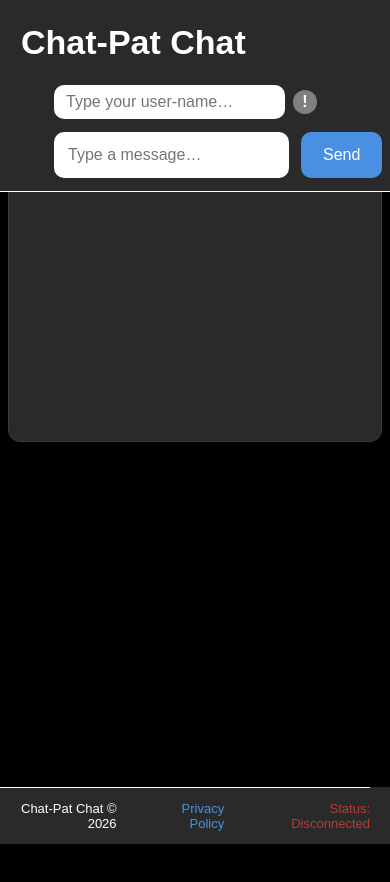
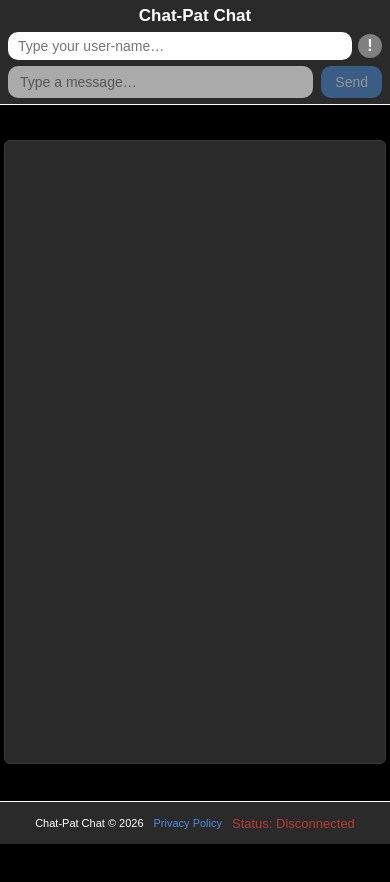
Before and after one commit to pacopacev/wsChat, a website: page chat.html in a window 390 px wide. After the commit the page ends 844 px from the top, so only its background shows below. Drawn offline with Linux system fonts and the light colour scheme.

Commit message:
ui fix Ai

```diff
--- a/chat.html
+++ b/chat.html
@@ -3,79 +3,217 @@
 
 <head>
     <meta charset="UTF-8">
-    <link rel="icon" href="public/chat_pat.jpg" type="image/jpeg" sizes="32x32">
+    <meta name="viewport" content="width=device-width, initial-scale=1.0">
+    <link rel="icon" href="public/favicon-64x64.png" type="image/png" sizes="64x64">
+
     <title>Chat-Pat Chat</title>
 
     <style>
+        /* --- RESET & BASE --- */
+        * {
+            box-sizing: border-box;
+        }
+
+        html,
         body {
-            /* margin: 0; */
+            height: 100%;
+            margin: 0;
+            overflow: hidden;
+            /* ← prevents page scrolling, chat scrolls inside */
             background: #000000;
             font-family: Arial, sans-serif;
-            /* display: flex; */
-            flex-direction: column;
-            height: 100vh;
             color: #fff;
         }
 
-        /* --- The Fixed Header --- */
+        /* --- FIXED HEADER --- */
         .fixed-header {
             position: fixed;
-            /* Locks it to the viewport */
             top: 0;
-            /* Sticks it to the very top edge */
             left: 0;
-            /* Sticks it to the very left edge */
             width: 100%;
-            /* Makes it span the full width of the screen */
             z-index: 1000;
-            /* Ensures it always sits ON TOP of other content */
-
-            /* Optional: Add a background and shadow so text doesn't bleed through */
             background-color: #2a2a2a;
-            /* box-shadow: 0 2px 10px rgba(0, 0, 0, 0.1); */
-            padding-right: 20px;
-
-            /* Optional: Flexbox to arrange your logo/menu horizontally */
-            /* display: flex; */
+            border-bottom: 1px solid #fff;
+            padding: 8px 20px;
+            display: flex;
             justify-content: space-between;
             align-items: center;
-            border-bottom: 1px solid #fff;
+            flex-wrap: wrap;
+            gap: 8px 16px;
+            min-height: 70px;
+            /* gives a predictable height for main-content top offset */
         }
 
-        /* --- The Content Below (CRUCIAL) --- */
-        .main-content {
-             max-width: 1120px;
-            margin: 40px auto;
-            background: #2a2a2a;
-            padding: 100px 60px;
-            border-radius: 12px;
-            box-shadow: 0 10px 30px rgba(0, 0, 0, 0.6);
-            border: 1px solid #3a3a3a;
-
-            /* height: 100vh; */
-        }
-
-
-
-
         .title {
-            text-align: flex-start;
-            padding-left: 21px;
+            flex: 0 0 auto;
+            padding-left: 0;
             margin: 0;
             font-size: 17px;
         }
 
-        /* Chat container */
+        .title h1 {
+            margin: 0;
+            font-size: 20px;
+        }
+
+        /* header right side: user-name + input-bar */
+        .header-controls {
+            display: flex;
+            align-items: center;
+            gap: 12px;
+            flex-wrap: wrap;
+            flex: 1 1 auto;
+            justify-content: flex-end;
+        }
+
+        #input-user {
+            display: inline-flex;
+            align-items: center;
+            gap: 6px;
+            padding: 0;
+            background: transparent;
+        }
+
+        #user-name {
+            padding: 8px 12px;
+            border-radius: 10px;
+            border: none;
+            font-size: 16px;
+            background: #fff;
+            color: #000;
+            width: 150px;
+        }
+
+        .indicator {
+            width: 24px;
+            height: 24px;
+            border-radius: 50%;
+            background-color: gray;
+            color: white;
+            font-weight: bold;
+            font-size: 16px;
+            text-align: center;
+            line-height: 24px;
+            cursor: help;
+            flex-shrink: 0;
+            transition: background-color 0.2s;
+        }
+
+        .indicator:hover::after {
+            content: attr(data-tooltip);
+            position: absolute;
+            background: #333;
+            color: #fff;
+            padding: 6px 10px;
+            border-radius: 4px;
+            font-size: 14px;
+            white-space: nowrap;
+            top: -30px;
+            left: 50%;
+            transform: translateX(-50%);
+            z-index: 10;
+        }
+
+        #input-bar {
+            display: flex;
+            align-items: center;
+            gap: 8px;
+            padding: 0;
+            background: transparent;
+        }
+
+        #msg {
+            padding: 10px 14px;
+            border-radius: 10px;
+            border: none;
+            font-size: 16px;
+            background: #fff;
+            color: #000;
+            width: 220px;
+        }
+
+        #send {
+            padding: 10px 20px;
+            border: none;
+            border-radius: 10px;
+            background: #4a90e2;
+            color: #fff;
+            font-size: 16px;
+            cursor: pointer;
+            white-space: nowrap;
+        }
+
+        #send:hover {
+            background: #357ac8;
+        }
+
+        #send:disabled {
+            opacity: 0.5;
+            cursor: not-allowed;
+        }
+
+        #msg:disabled {
+            opacity: 0.6;
+            cursor: not-allowed;
+        }
+
+        /* --- MAIN CONTENT (fills space between header and footer) --- */
+        .main-content {
+            position: fixed;
+            top: 76px;
+            bottom: 56px;
+            left: 50%;
+            transform: translateX(-50%);
+            max-width: 1120px;
+            width: calc(100% - 32px);
+            background: #2a2a2a;
+            border-radius: 12px;
+            border: 1px solid #3a3a3a;
+            overflow: hidden;
+            display: flex;
+            flex-direction: column;
+            box-shadow: 0 10px 30px rgba(0, 0, 0, 0.6);
+            min-height: 0;
+        }
+
+        .chat {
+            flex: 1 1 auto;
+            min-height: 0;
+            height: 100%;
+        }
+
+        /* --- SCROLLABLE CHAT --- */
         #chat {
-            flex: 1;
+            height: 100%;
             overflow-y: auto;
-            padding: 100px;
+            padding: 24px 32px;
             display: flex;
             flex-direction: column;
             gap: 10px;
+            scroll-behavior: smooth;
+            min-height: 0;
         }
 
-        /* Message bubbles */
+        /* custom scrollbar */
+        #chat::-webkit-scrollbar {
+            width: 6px;
+        }
+
+        #chat::-webkit-scrollbar-track {
+            background: #1e1e1e;
+            border-radius: 8px;
+        }
+
+        #chat::-webkit-scrollbar-thumb {
+            background: #555;
+            border-radius: 8px;
+        }
+
+        #chat::-webkit-scrollbar-thumb:hover {
+            background: #777;
+        }
+
+        /* --- MESSAGE BUBBLES (unchanged) --- */
         .msg {
             max-width: 70%;
             padding: 10px 14px;
@@ -97,16 +235,7 @@
             color: #fff;
         }
 
-        /* .user {
-            padding: 10px 14px;
-            border-radius: 12px;
-            align-self: flex-start;
-            background: #3a3a3a;
-            color: #fff;
-        } */
-
         .system-connected {
-
             color: #4caf50;
             align-self: flex-end;
             font-size: 13px;
@@ -114,7 +243,6 @@
         }
 
         .system-disconnected {
-
             color: #f44336;
             align-self: flex-end;
             font-size: 13px;
@@ -122,145 +250,153 @@
         }
 
         .system-connected1 {
-
             color: #4caf50;
-
             font-size: 13px;
             opacity: 0.7;
         }
 
         .system-disconnected1 {
-
             color: #f44336;
-
             font-size: 13px;
             opacity: 0.7;
         }
 
-        /* Input bar */
-        #input-bar {
-            display: flex;
-            padding-top: 13px;
-            padding-bottom: 13px;
-            padding-left: 54px;
-            padding-right: 23px;
-            background: #2a2a2a;
-            /* border-top: 1px solid #444; */
-        }
-
-        #input-user {
-            position: relative;
-            display: inline-flex;
-            padding-left: 54px;
-
-            background: #2a2a2a;
-            /* border-top: 1px solid #444; */
-            align-items: center;
-        }
-
-        #msg {
-            flex: 1;
-            padding: 14px;
-            border-radius: 10px;
-            border: none;
-            font-size: 16px;
-            background: #fff;
-            color: #000;
-        }
-
-        #user-name {
-            padding: 8px 12px;
-            border-radius: 10px;
-            border: none;
-            font-size: 16px;
-            background: #fff;
-            color: #000;
-        }
-
-        .indicator {
-            /* hidden by default */
-            margin-left: 8px;
-            width: 24px;
-            height: 24px;
-            border-radius: 50%;
-            background-color: gray;
-            color: white;
-            font-weight: bold;
-            font-size: 16px;
-            text-align: center;
-            line-height: 24px;
-            cursor: help;
-            transition: background-color 0.2s;
-        }
-
-        .indicator:hover::after {
-            content: attr(data-tooltip);
-            position: absolute;
-            background: #333;
-            color: #fff;
-            padding: 6px 10px;
-            border-radius: 4px;
-            font-size: 14px;
-            white-space: nowrap;
-            top: -30px;
-            left: 50%;
-            transform: translateX(-50%);
-            z-index: 10;
-        }
-
-        #send {
-            margin-left: 12px;
-            padding: 14px 22px;
-            border: none;
-            border-radius: 10px;
-            background: #4a90e2;
-            color: #fff;
-            font-size: 16px;
-            cursor: pointer;
-        }
-
-        #send:hover {
-            background: #357ac8;
-        }
-
-
-        #send:hover {
-            background: #357ac8;
-        }
-
+        /* --- FIXED FOOTER --- */
         .footer {
             position: fixed;
+            bottom: 0;
             left: 0;
-            bottom: 0;
             width: 100%;
-            text-align: right;
-            padding: 0px;
+            z-index: 999;
             background: #2a2a2a;
-            color: #fff;
-            font-size: 13px;
-            z-index: 999;
-            padding-right: 20px;
-            /* 👈 Keeps it above everything */
+            border-top: 1px solid #fff;
+            padding: 6px 20px;
             box-sizing: border-box;
-            /* 👈 Prevents padding from breaking width */
         }
-
-
 
         .footer-bottom {
             display: flex;
             justify-content: center;
-            /* or space-between */
             align-items: center;
             gap: 34px;
-            border-top: 1px solid #fff;
-            /* spacing */
+            flex-wrap: wrap;
+            font-size: 13px;
+        }
+
+        .footer-bottom a {
+            color: #4a90e2;
+            text-decoration: none;
+        }
+
+        .footer-bottom a:hover {
+            text-decoration: underline;
+        }
+
+        /* --- RESPONSIVE TWEAKS --- */
+        @media (max-width: 860px) {
+            .fixed-header {
+                flex-direction: column;
+                align-items: stretch;
+                gap: 6px;
+                padding: 8px 12px;
+                min-height: auto;
+            }
+
+            .title h1 {
+                font-size: 17px;
+                text-align: center;
+            }
+
+            .header-controls {
+                flex-direction: column;
+                align-items: stretch;
+                gap: 6px;
+            }
+
+            #input-user {
+                justify-content: center;
+            }
+
+            #input-bar {
+                justify-content: center;
+            }
+
+            #msg {
+                width: 100%;
+            }
+
+            #user-name {
+                width: 100%;
+            }
+
+            .main-content {
+                top: 120px;
+                bottom: 70px;
+                width: calc(100% - 16px);
+                border-radius: 8px;
+            }
+
+            #chat {
+                padding: 16px 18px;
+            }
+
+            .footer-bottom {
+                gap: 16px;
+                font-size: 12px;
+            }
+        }
+
+        @media (max-width: 480px) {
+            .main-content {
+                top: 140px;
+                bottom: 80px;
+                width: calc(100% - 8px);
+                border-radius: 6px;
+            }
+
+            #chat {
+                padding: 12px 14px;
+                gap: 6px;
+            }
+
+            .msg {
+                max-width: 85%;
+                font-size: 14px;
+                padding: 8px 12px;
+            }
+
+            .fixed-header {
+                padding: 6px 8px;
+            }
+
+            .footer {
+                padding: 4px 10px;
+            }
+
+            .footer-bottom {
+                gap: 10px;
+                font-size: 11px;
+            }
+
+            #send {
+                padding: 8px 14px;
+                font-size: 14px;
+            }
+
+            #msg {
+                padding: 8px 12px;
+                font-size: 14px;
+            }
+
+            #user-name {
+                padding: 6px 10px;
+                font-size: 14px;
+            }
         }
     </style>
 </head>
 
 <body>
-
 
     <header class="fixed-header">
         <div class="title">
@@ -281,8 +417,8 @@
 
     <main class="main-content">
         <div class="chat">
-        <div id="chat"></div>
-    </div>
+            <div id="chat"></div>
+        </div>
     </main>
 
 
@@ -436,16 +572,12 @@
 
     <script>
         function autoScrollMessages() {
-            const container = document.getElementById('chat'); // ← changed to 'chat'
+            const container = document.getElementById('chat');
             if (!container) return;
 
-            const isNearBottom = container.scrollHeight - container.scrollTop - container.clientHeight < 100;
-            if (isNearBottom) {
-                container.scrollTo({
-                    top: container.scrollHeight,
-                    behavior: 'smooth'
-                });
-            }
+            requestAnimationFrame(() => {
+                container.scrollTop = container.scrollHeight;
+            });
         }
     </script>
 
```
Also changed, not shown: public/chat_pat32x32.png (added), public/chat_pat_64x64.png (added), public/favicon-64x64.png (added).
